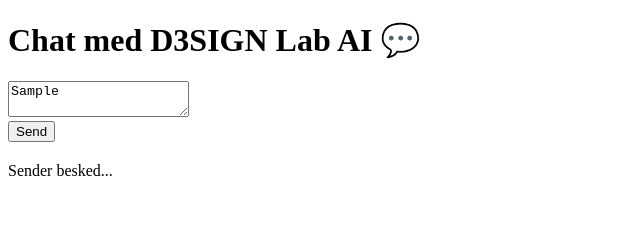
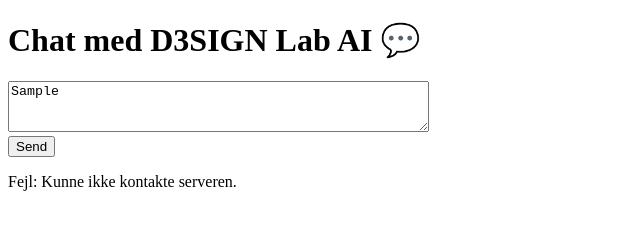
Before and after one commit to d3signlabdk/d3signlab-chat, a plain HTML site: page index.html in a window 1280 px wide. Both pictures are taken after typing "Sample" into the empty fields and a click on the button "Send". Shown: the whole page, without its empty margins (0-640 px from the left). Drawn offline with Linux system fonts and the light colour scheme; no server answers.

Commit message:
Update index.html

```diff
--- a/index.html
+++ b/index.html
@@ -2,29 +2,37 @@
 <html lang="da">
   <head>
     <meta charset="UTF-8" />
-  <title>D3SIGN Lab Chat</title>
+    <title>Chat med D3SIGN Lab AI 💬</title>
   </head>
   <body>
     <h1>Chat med D3SIGN Lab AI 💬</h1>
-  <textarea id="message" placeholder="Skriv din besked her..."></textarea>
-  <br/>
+    <textarea id="message" rows="3" cols="50" placeholder="Skriv din besked her..."></textarea>
+    <br />
     <button onclick="sendMessage()">Send</button>
-  <div id="response" style="margin-top: 20px;"></div>
+    <p id="response"></p>
 
     <script>
       async function sendMessage() {
-      const message = document.getElementById('message').value;
-      const responseEl = document.getElementById('response');
-      responseEl.innerText = "Sender besked...";
+        const message = document.getElementById("message").value;
+        const responseEl = document.getElementById("response");
 
-      const response = await fetch('/api/chat', {
-        method: 'POST',
-        headers: { 'Content-Type': 'application/json' },
-        body: JSON.stringify({ message })
+        try {
+          const res = await fetch("/api/chat", {
+            method: "POST",
+            headers: { "Content-Type": "application/json" },
+            body: JSON.stringify({ message }),
           });
 
-      const data = await response.json();
-      responseEl.innerText = data.response || "Der skete en fejl.";
+          const data = await res.json();
+
+          if (res.ok) {
+            responseEl.innerText = "AI: " + data.reply;
+          } else {
+            responseEl.innerText = "Fejl: " + data.error;
+          }
+        } catch (err) {
+          responseEl.innerText = "Fejl: Kunne ikke kontakte serveren.";
+        }
       }
     </script>
   </body>
```
Lines whose indentation alone changed are shown as unchanged.
